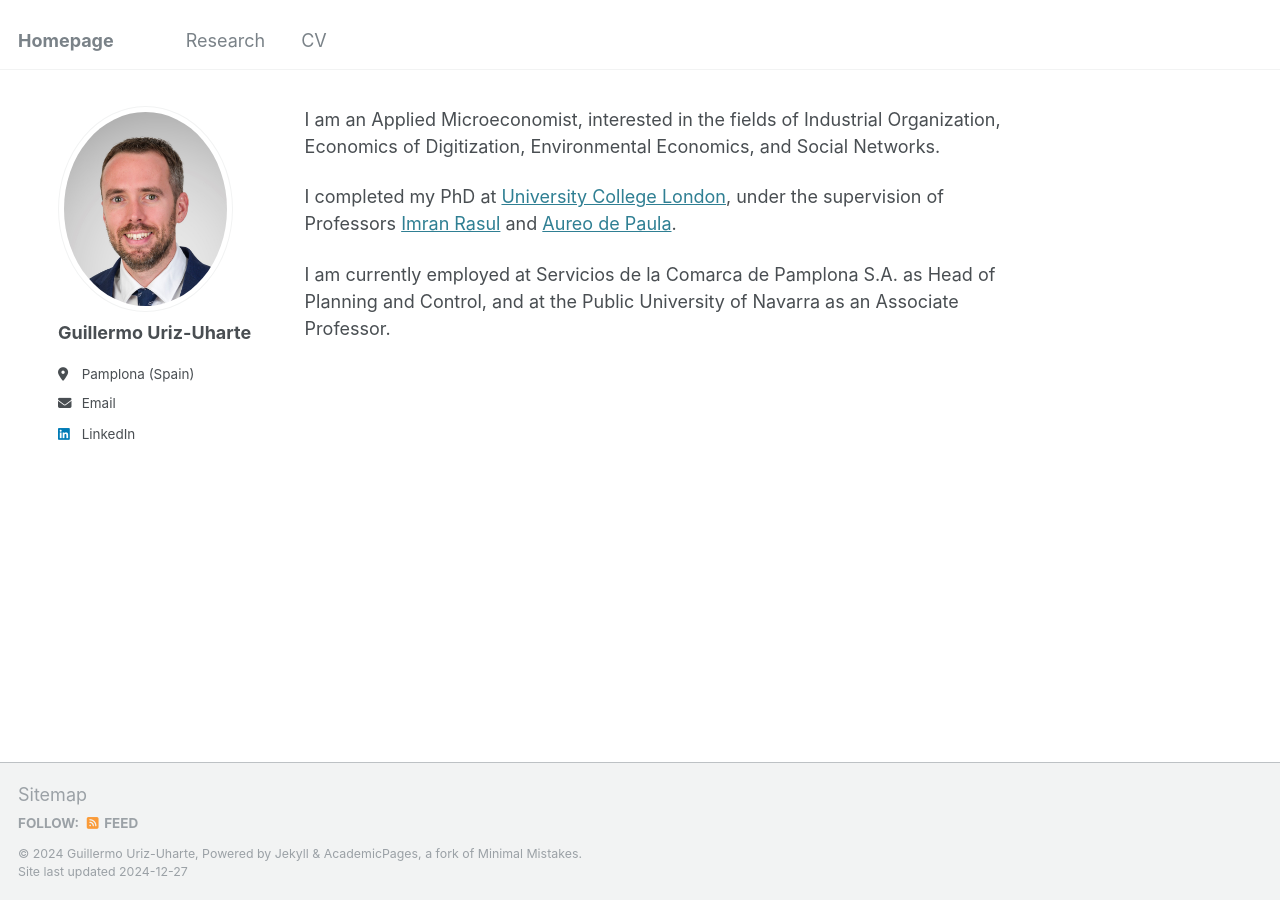
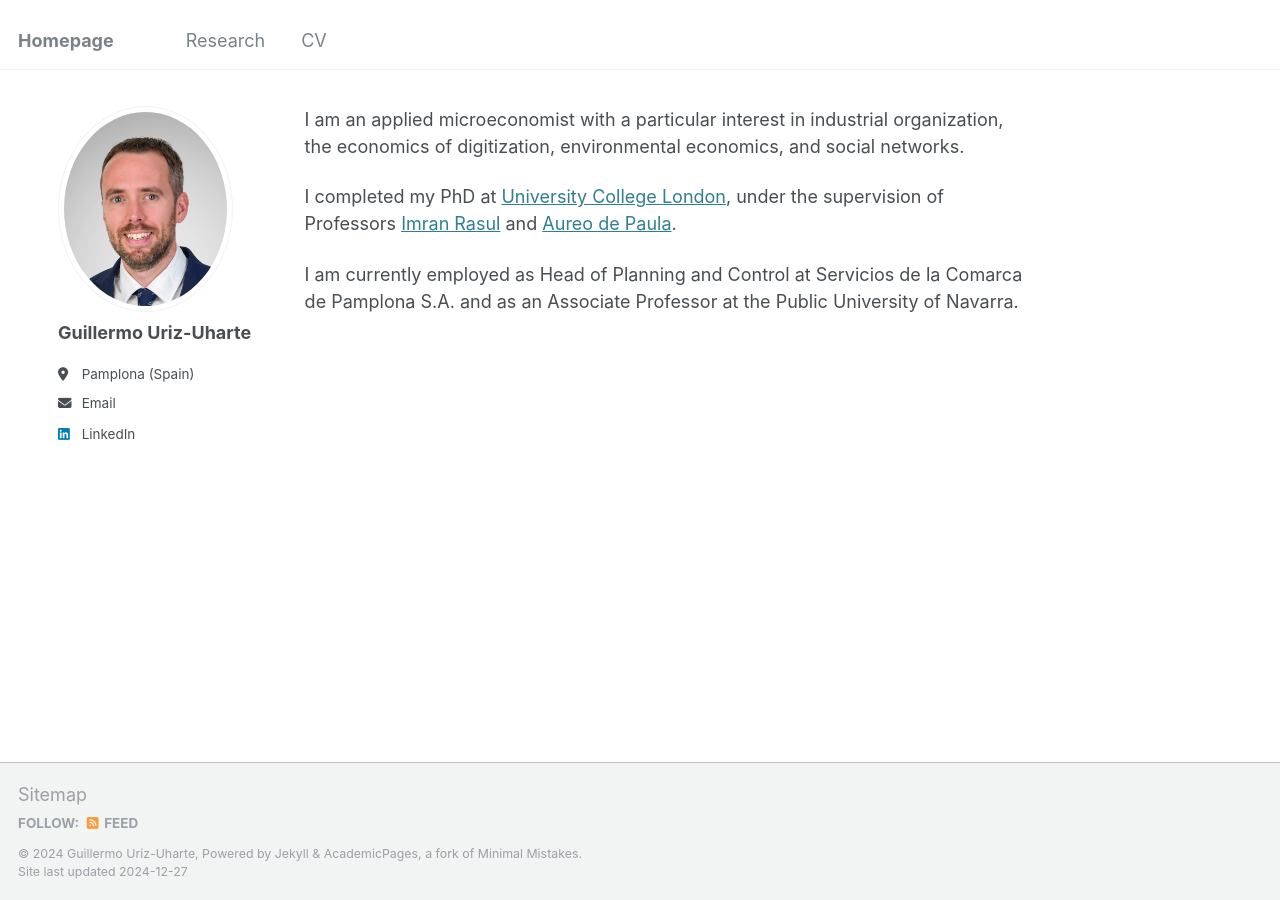
Before and after one commit to GuilleUriz/guillermouriz, a Jekyll site: the page built from _pages/about.md, in a window 1280 px wide. Built offline with Jekyll 4.4.1, drawn with Linux system fonts in a browser that asks for light colours.

Commit message:
Update about.md

```diff
--- a/_pages/about.md
+++ b/_pages/about.md
@@ -7,8 +7,8 @@ redirect_from:
   - /about.html
 ---
 
-I am an Applied Microeconomist, interested in the fields of Industrial Organization, Economics of Digitization, Environmental Economics, and Social Networks.
+I am an applied microeconomist with a particular interest in industrial organization, the economics of digitization, environmental economics, and social networks.
 
 I completed my PhD at [University College London]( https://www.ucl.ac.uk/economics/), under the supervision of Professors [Imran Rasul]( https://www.imranrasul.com/) and [Aureo de Paula]( https://www.ucl.ac.uk/~uctpand/).
 
-I am currently employed at Servicios de la Comarca de Pamplona S.A. as Head of Planning and Control, and at the Public University of Navarra as an Associate Professor.
+I am currently employed as Head of Planning and Control at Servicios de la Comarca de Pamplona S.A. and as an Associate Professor at the Public University of Navarra.
```
